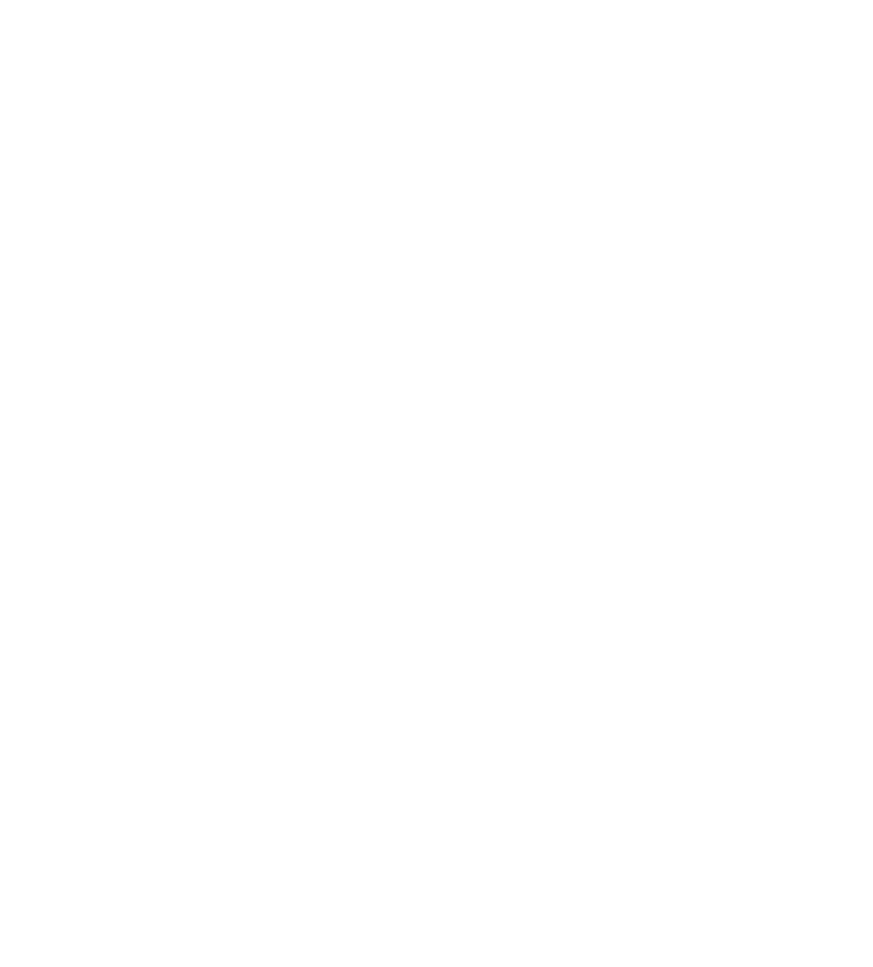
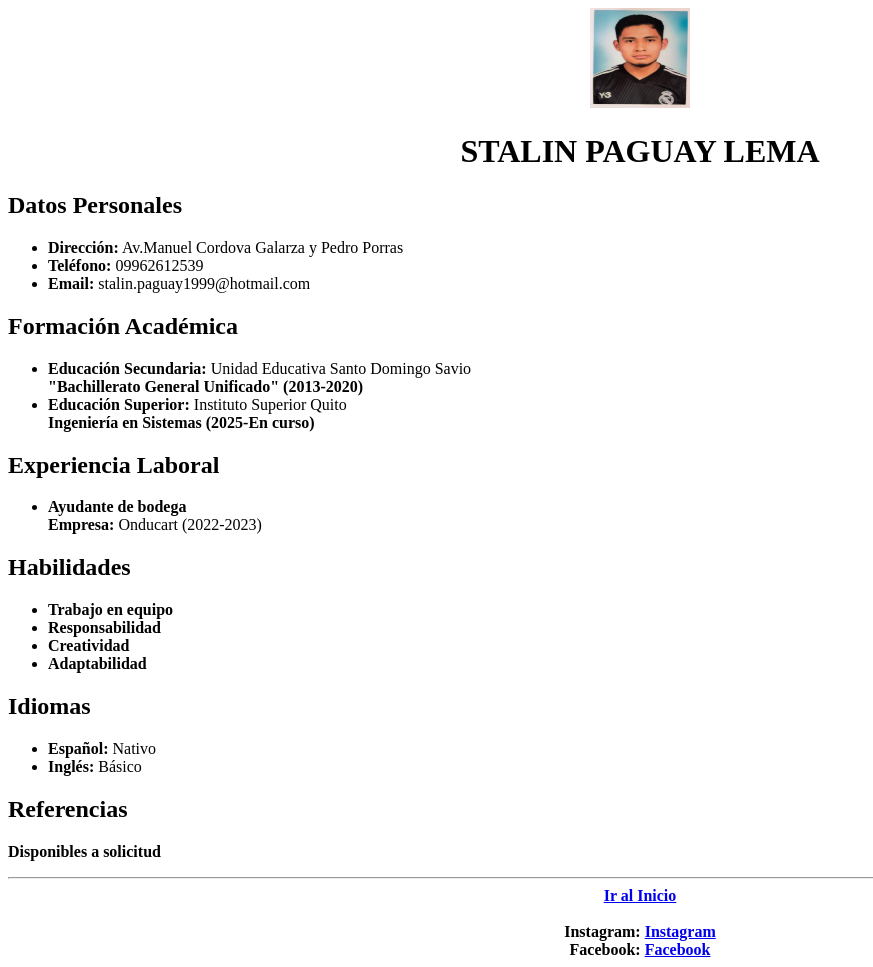
Before and after one commit to StalinPL30/manejoformulario, a plain HTML site: page vistas/hojadevida.html in a window 1280 px wide. Shown: the whole page, without its empty margins (0-873 px from the left). Before the commit the page ends 800 px from the top, so only its background shows below. Drawn offline with Linux system fonts and the light colour scheme.

Commit message:
Mi Hoja de Vida

```diff
--- a/vistas/hojadevida.html
+++ b/vistas/hojadevida.html
@@ -0,0 +1,69 @@
+<!DOCTYPE html>
+<html lang="es">
+<head>
+    <meta charset="UTF-8">
+    <title>Hoja de Vida</title>
+    <meta name="viewport" content="width=device-width, initial-scale=1.0">
+</head>
+<body>
+    <div align="center">
+        <img src="../img/yo.jpg" alt="Foto de perfil" width="100" height="100">
+        <h1><b>STALIN PAGUAY LEMA</b></h1>
+    </div>
+
+    <h2><b>Datos Personales</b></h2>
+    <ul>
+        <li><b>Dirección:</b> Av.Manuel Cordova Galarza y Pedro Porras</li>
+        <li><b>Teléfono:</b> 09962612539</li>
+        <li><b>Email:</b> stalin.paguay1999@hotmail.com</li>
+    </ul>
+
+    <h2><b>Formación Académica</b></h2>
+    <ul>
+        <li>
+            <b>Educación Secundaria:</b> Unidad Educativa Santo Domingo Savio<br>
+            <b>"Bachillerato General Unificado" (2013-2020)</b>
+        </li>
+        <li>
+            <b>Educación Superior:</b> Instituto Superior Quito<br>
+            <b>Ingeniería en Sistemas (2025-En curso)</b>
+        </li>
+    </ul>
+
+    <h2><b>Experiencia Laboral</b></h2>
+    <ul>
+        <li>
+            <b>Ayudante de bodega</b><br>
+            <b>Empresa:</b> Onducart (2022-2023)
+        </li>
+    </ul>
+
+    <h2><b>Habilidades</b></h2>
+    <ul>
+        <li><b>Trabajo en equipo</b></li>
+        <li><b>Responsabilidad</b></li>
+        <li><b>Creatividad</b></li>
+        <li><b>Adaptabilidad</b></li>
+    </ul>
+
+    <h2><b>Idiomas</b></h2>
+    <ul>
+        <li><b>Español:</b> Nativo</li>
+        <li><b>Inglés:</b> Básico</li>
+    </ul>
+
+    <h2><b>Referencias</b></h2>
+    <p><b>Disponibles a solicitud</b></p>
+
+    <hr>
+    <div align="center">
+        <a href="../index.html"><b>Ir al Inicio</b></a>
+        <br><br>
+        <b>Instagram:</b>
+        <a href="https://www.instagram.com/paguay_sl10/" target="_blank"><b>Instagram</b></a>
+        <br>
+        <b>Facebook:</b>
+        <a href="https://www.facebook.com/stalin.paguay.2025?locale=es_LA" target="_blank"><b>Facebook</b></a>
+    </div>
+</body>
+</html>
```
Also changed, not shown: index.html (+1 -1 lines), img/yo.jpg (added).
